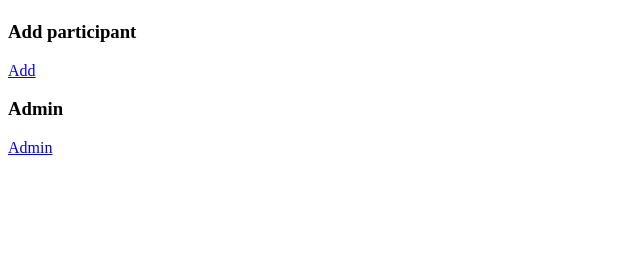
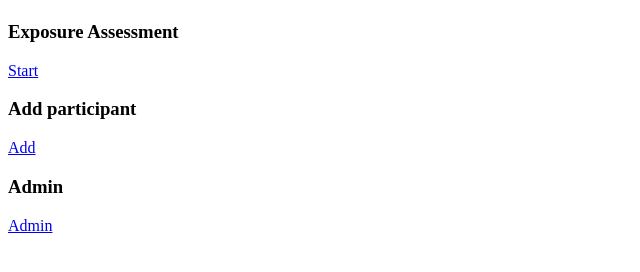
Before and after one commit to openhealthcare/ipfjes-interview, a Django app: template ipfjes/templates/welcome.html in a window 1280 px wide. Shown: the part 34-306 px from the top of the page, without its empty margins (0-640 px from the left). Run offline with Django 3.2, Linux system fonts and the light colour scheme; the template is opened without the code that fills it, so the values that code supplies are empty; the visitor is signed in with stand-in values (Sample User, id 1).

Commit message:
First draft exposure assessment for a single task.

```diff
--- a/ipfjes/__init__.py
+++ b/ipfjes/__init__.py
@@ -6,6 +6,7 @@ from opal.core import application
 class Application(application.OpalApplication):
     javascripts   = [
         'js/ipfjes/routes.js',
+        'js/ipfjes/exposure_assessment.js',
         'js/opal/controllers/discharge.js',
         # Uncomment this if you want to implement custom dynamic flows.
         # 'js/ipfjes/flow.js',
--- a/ipfjes/templates/welcome.html
+++ b/ipfjes/templates/welcome.html
@@ -10,7 +10,34 @@
 
     <div class="panel-body">
       <div class="row">
-        <div class="col-md-4 col-sm-4 col-md-offset-4">
+
+        <div class="col-md-4 col-sm-4">
+          <div class="panel panel-default">
+            <div class="panel-heading">
+              <h3>Exposure Assessment</h3>
+            </div>
+            <div class="panel-body">
+              <div class="row">
+                <div class="col-md-6">
+                  <p>
+                    <a href="/pathway/#/assessment">
+                      <i class="fa fa-balance-scale fa-5x fa-border"></i>
+                    </a>
+                  </p>
+                </div>
+                <div class="col-md-6">
+                  <a href="/pathway/#/assessment" class="btn btn-primary btn-lg">
+                    <i class="fa fa-arrow-right"></i>
+                    Start
+                  </a>
+                </div>
+              </div>
+            </div>
+          </div>
+        </div>
+
+
+        <div class="col-md-4 col-sm-4">
           <div class="panel panel-default">
             <div class="panel-heading">
               <h3>Add participant</h3>
```
Also changed, not shown: ipfjes/pathways.py (+10 -0 lines), ipfjes/static/js/ipfjes/exposure_assessment.js (added, +40 -0 lines), ipfjes/templates/ass.html (added, +34 -0 lines).
